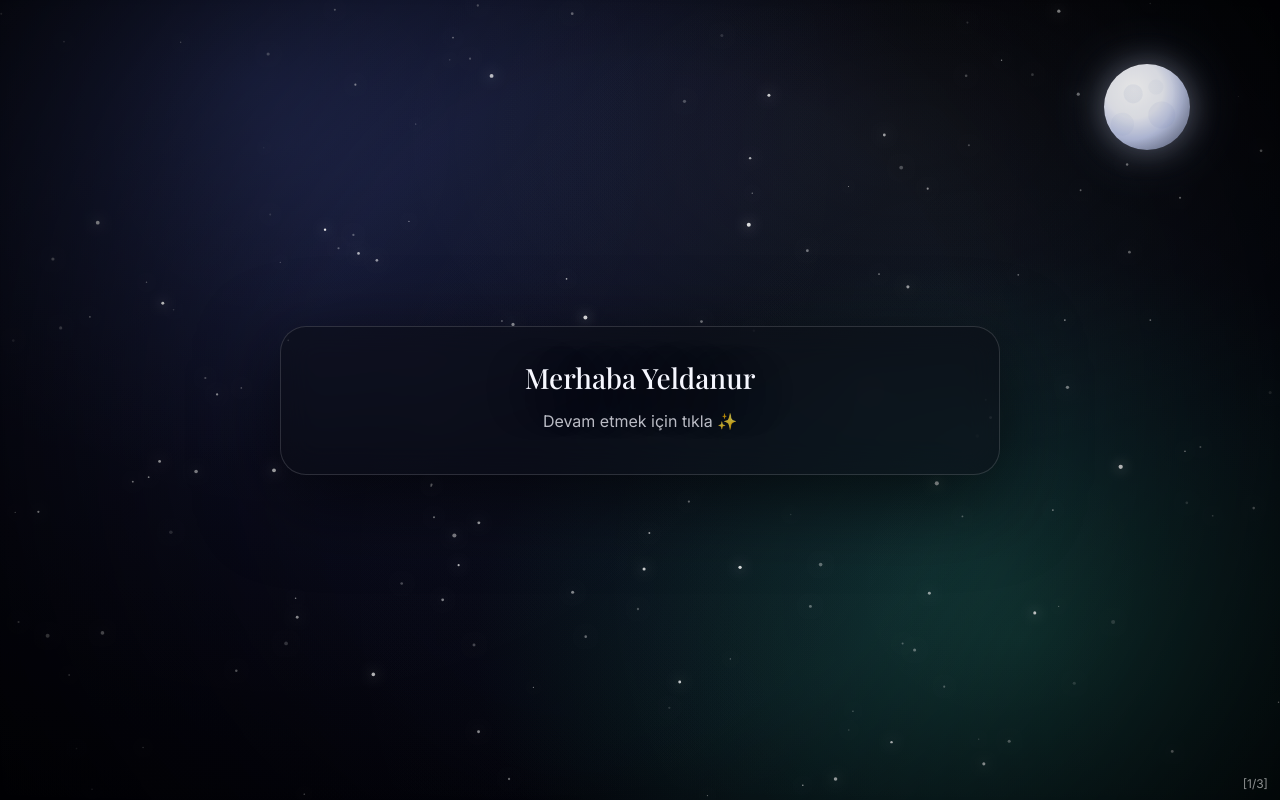
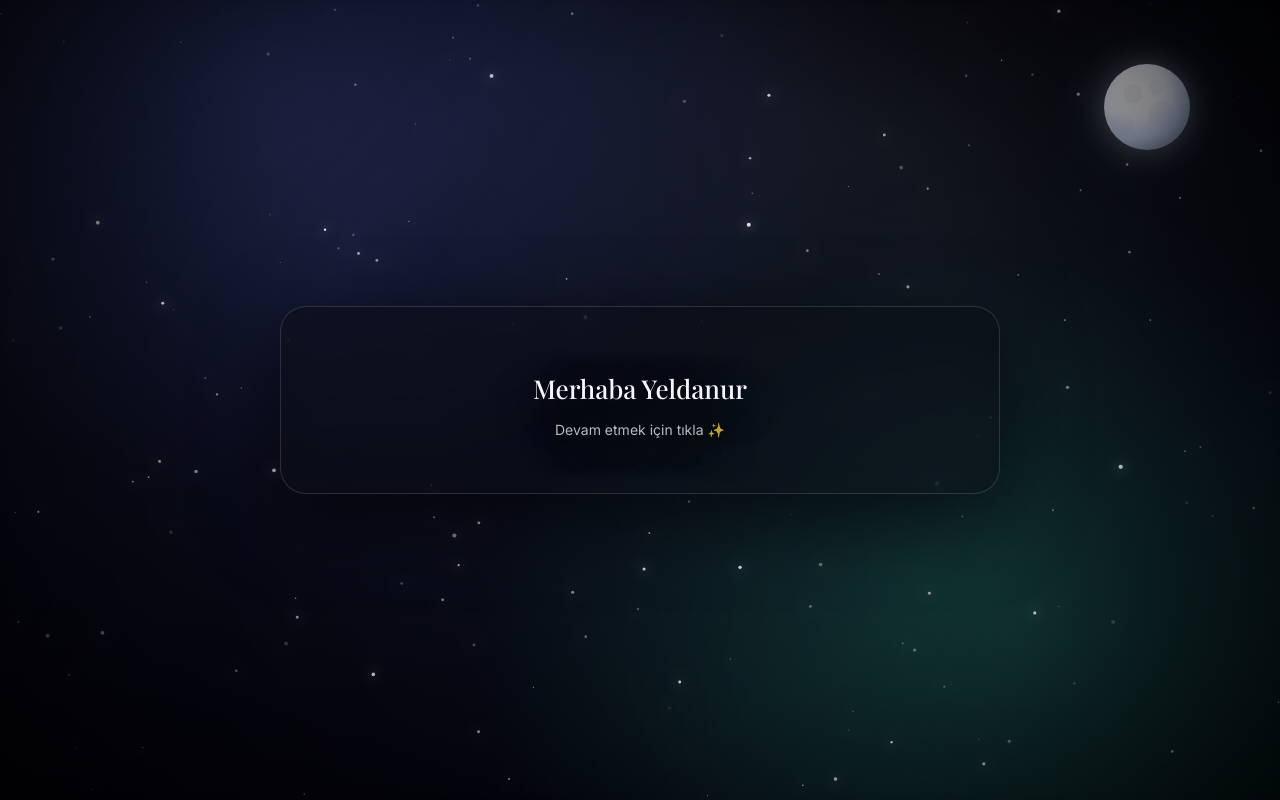
Before and after one commit to Colandorc/surpriz, a plain HTML site: page index.html in a window 1280 px wide. Drawn offline with nearby package versions, Linux system fonts and the light colour scheme; animation ran at ten frames a second.

Commit message:
Refactor CSS and HTML structure for clarity

```diff
--- a/index.html
+++ b/index.html
@@ -12,15 +12,14 @@
   <style>
     :root{
       --txt:#f6f7ff;
-      --muted:rgba(246,247,255,.75);
+      --muted:rgba(246,247,255,.74);
       --glass:rgba(10,12,20,.52);
       --stroke:rgba(255,255,255,.14);
     }
     *{box-sizing:border-box}
     html,body{height:100%}
     body{
-      margin:0;
-      overflow:hidden;
+      margin:0; overflow:hidden;
       color:var(--txt);
       font-family: Inter, system-ui, -apple-system, Segoe UI, Roboto, Arial;
       background:
@@ -29,13 +28,7 @@
         linear-gradient(180deg, #02030a 0%, #060716 55%, #02020a 100%);
     }
 
-    /* Canvaslar tıklamayı YUTMASIN */
-    canvas{
-      position:fixed; inset:0;
-      width:100%; height:100%;
-      display:block;
-      pointer-events:none;
-    }
+    canvas{ position:fixed; inset:0; width:100%; height:100%; display:block; pointer-events:none; }
 
     .vignette{
       position:fixed; inset:-40px;
@@ -43,86 +36,66 @@
         radial-gradient(circle at center, transparent 40%, rgba(0,0,0,.78) 100%),
         radial-gradient(800px 500px at 70% 20%, rgba(255,255,255,.05), transparent 65%);
       pointer-events:none;
-      z-index:1;
     }
 
     .moon{
-      position:fixed;
-      right: 7vw;
-      top: 8vh;
-      width: 86px;
-      height: 86px;
-      border-radius: 50%;
-      background:
-        radial-gradient(circle at 35% 30%, rgba(255,255,255,.95) 0%, rgba(245,247,255,.92) 35%, rgba(210,220,255,.85) 60%, rgba(160,175,220,.55) 100%);
+      position:fixed; right: 7vw; top: 8vh;
+      width: 86px; height: 86px; border-radius: 50%;
+      background: radial-gradient(circle at 35% 30%, rgba(255,255,255,.95) 0%, rgba(245,247,255,.92) 35%, rgba(210,220,255,.85) 60%, rgba(160,175,220,.55) 100%);
       box-shadow: 0 0 30px rgba(220,230,255,.35), 0 0 70px rgba(180,205,255,.18);
-      opacity:.95;
-      overflow:hidden;
-      pointer-events:none;
-      z-index:2;
+      opacity:.95; overflow:hidden; pointer-events:none;
     }
     .moon::before{
-      content:"";
-      position:absolute; inset:-10px;
+      content:""; position:absolute; inset:-10px;
       background:
         radial-gradient(circle at 35% 40%, rgba(120,140,190,.18) 0 9px, transparent 10px),
         radial-gradient(circle at 65% 55%, rgba(120,140,190,.14) 0 13px, transparent 14px),
         radial-gradient(circle at 55% 30%, rgba(120,140,190,.10) 0 7px, transparent 8px),
         radial-gradient(circle at 30% 70%, rgba(120,140,190,.12) 0 11px, transparent 12px);
-      mix-blend-mode:multiply;
-      opacity:.55;
-      transform: rotate(10deg);
+      mix-blend-mode:multiply; opacity:.55; transform: rotate(10deg);
     }
     .moon::after{
-      content:"";
-      position:absolute; inset:0;
+      content:""; position:absolute; inset:0;
       background: radial-gradient(circle at 25% 35%, transparent 0 55%, rgba(0,0,0,.18) 75%, rgba(0,0,0,.35) 100%);
       opacity:.55;
     }
 
-    .wrap{
-      position:relative;
-      height:100%;
-      display:grid;
-      place-items:center;
-      padding:22px;
-      z-index:3;
-    }
+    .wrap{ position:relative; height:100%; display:grid; place-items:center; padding:22px; z-index:2; }
     .card{
       width:min(720px, 94vw);
       border:1px solid var(--stroke);
       background: var(--glass);
       backdrop-filter: blur(16px);
       border-radius:26px;
-      padding:26px 18px 18px;
+      padding:28px 18px 18px;
       box-shadow: 0 24px 80px rgba(0,0,0,.6);
       text-align:center;
       user-select:none;
       -webkit-tap-highlight-color: transparent;
     }
 
-    .title{
+    /* TEK METİN ALANI: başlık + içerik burada */
+    #mainText{
       font-family: "Playfair Display", serif;
-      font-size: 28px;
-      margin: 6px 0 12px;
+      font-size: 26px;
+      line-height: 1.55;
       text-shadow: 0 10px 40px rgba(0,0,0,.6);
+      white-space: pre-line;
+      margin: 0;
+      min-height: 140px;
+      display:flex;
+      align-items:center;
+      justify-content:center;
+      flex-direction:column;
+      gap:10px;
     }
-    .line{
-      font-size: 16px;
+    #mainText span{
+      font-family: Inter, system-ui, -apple-system, Segoe UI, Roboto, Arial;
+      font-size: 14px;
       color: var(--muted);
-      margin: 0;
-      white-space: pre-line;
-      line-height: 1.7;
-      min-height: 48px;
     }
 
-    .row{
-      display:flex;
-      gap:12px;
-      justify-content:center;
-      flex-wrap:wrap;
-      margin-top:16px;
-    }
+    .row{ display:flex; gap:12px; justify-content:center; flex-wrap:wrap; margin-top:18px; }
     .btn{
       border:1px solid var(--stroke);
       background: rgba(255,255,255,.08);
@@ -134,20 +107,7 @@
       transition: transform .18s ease, opacity .18s ease, background .18s ease;
     }
     .btn.primary{ background: rgba(255,255,255,.12); }
-    .btn:active{ transform: scale(.99); }
     #choiceRow{ display:none; }
-
-    /* Debug sayaç (istersen sonra sil) */
-    #dbg{
-      position:fixed;
-      right:12px;
-      bottom:10px;
-      font: 12px/1 Inter, Arial;
-      color: rgba(255,255,255,.55);
-      z-index:5;
-      user-select:none;
-      pointer-events:none;
-    }
   </style>
 </head>
 
@@ -161,8 +121,7 @@
 
   <main class="wrap">
     <section class="card" id="card">
-      <div class="title" id="tTitle">Merhaba Yeldanur</div>
-      <p class="line" id="tLine">Devam etmek için tıkla ✨</p>
+      <p id="mainText"></p>
 
       <div class="row" id="choiceRow">
         <button class="btn primary" id="yesBtn" type="button">Evet</button>
@@ -171,75 +130,55 @@
     </section>
   </main>
 
-  <div id="dbg">[1/3]</div>
-
-  <!-- music.mp3 varsa aynı klasöre koy -->
   <audio id="audio" loop>
     <source src="music.mp3" type="audio/mpeg" />
   </audio>
 
   <script>
-    // Eğer sayfada JS hata verirse bunu gör:
-    window.onerror = function(msg, src, line, col){
-      alert("JS HATA: " + msg + " (satır " + line + ")");
-    };
+    /* ====== SAHNE + TIK (ESKİSİ GİBİ) ====== */
+    const mainText = document.getElementById("mainText");
+    const choiceRow = document.getElementById("choiceRow");
+    const yesBtn = document.getElementById("yesBtn");
+    const noBtn = document.getElementById("noBtn");
+    const audio = document.getElementById("audio");
 
-    const $ = (id) => document.getElementById(id);
-    const tTitle = $("tTitle");
-    const tLine  = $("tLine");
-    const card   = $("card");
-    const choiceRow = $("choiceRow");
-    const yesBtn = $("yesBtn");
-    const noBtn  = $("noBtn");
-    const dbg    = $("dbg");
-    const audio  = $("audio");
+    const scenes = [
+      { html:`Merhaba Yeldanur\n<span>Devam etmek için tıkla ✨</span>`, choice:false },
+      { html:`Bu aralar keyifsiz olduğunu biliyorum…\nVe yanında olmak istiyorum.\n<span>(Devam etmek için herhangi bir yere tıkla)</span>`, choice:false },
+      { html:`Bugün akşam işlerin bittiğinde…\n5 dakika bile olsa seni görmek ve yanında olmak istiyorum.\n<span>(Seçimini yap)</span>`, choice:true },
+    ];
 
-    // SAHNELER
-    const scenes = [
-      { title:"Merhaba Yeldanur", line:"Devam etmek için tıkla ✨", choice:false },
-      { title:"", line:"Bu aralar keyifsiz olduğunu biliyorum…\nVe yanında olmak istiyorum.", choice:false },
-      { title:"", line:"Bugün akşam işlerin bittiğinde…\n5 dakika bile olsa seni görmek ve yanında olmak istiyorum.", choice:true },
-    ];
-    let i = 0;
+    let idx = 0;
+    function setScene(i){
+      mainText.innerHTML = scenes[i].html;
+      choiceRow.style.display = scenes[i].choice ? "flex" : "none";
+    }
+    setScene(idx);
 
-    function setScene(idx){
-      const s = scenes[idx];
-      tTitle.textContent = (s.title && s.title.trim()) ? s.title : " ";
-      tLine.textContent  = (s.line  && s.line.trim())  ? s.line  : " ";
-      choiceRow.style.display = s.choice ? "flex" : "none";
-      dbg.textContent = `[${idx+1}/${scenes.length}]`;
-    }
-    setScene(i);
-
-    // Müzik: ilk tıkta dene
     let musicStarted = false;
     async function startMusicOnce(){
       if(musicStarted) return;
       try { await audio.play(); musicStarted = true; } catch(e){}
     }
 
-    function isButton(ev){
-      return ev.target && ev.target.closest && ev.target.closest("button");
+    function isButton(e){
+      return e.target && e.target.closest && e.target.closest("button");
     }
-
-    function advance(){
-      if(i < scenes.length - 1){
-        i++;
-        setScene(i);
+    async function goNext(e){
+      if(isButton(e)) return;
+      await startMusicOnce();
+      if(idx < scenes.length - 1){
+        idx++;
+        setScene(idx);
       }
     }
 
-    // TIK: EN GARANTİSİ (CAPTURE) -> sayfada ne olursa olsun yakalar
-    async function tapHandler(ev){
-      if(isButton(ev)) return;
-      await startMusicOnce();
-      advance();
-    }
-    window.addEventListener("pointerdown", tapHandler, true);
-    window.addEventListener("click", tapHandler, true);
-    window.addEventListener("touchstart", tapHandler, {capture:true, passive:true});
+    // “Her yere tık” + bozulmaması için capture
+    window.addEventListener("pointerdown", goNext, true);
+    window.addEventListener("click", goNext, true);
+    window.addEventListener("touchstart", goNext, {capture:true, passive:true});
 
-    // HAYIR -> tamamen yok olsun
+    // Hayır -> yok olsun
     noBtn.addEventListener("click", async (e) => {
       e.stopPropagation();
       await startMusicOnce();
@@ -248,15 +187,15 @@
       setTimeout(()=> yesBtn.style.transform = "scale(1)", 220);
     });
 
-    /* ==== Buradan sonrası: yıldız + meteor + havai fişek (senin iyi dediğin mantık) ==== */
+    /* ====== YILDIZ + METEOR + HAVAİ FİŞEK (DOKUNMADIM) ====== */
     function rand(min,max){ return Math.random()*(max-min)+min; }
 
-    const sky = $("sky"), sctx = sky.getContext("2d");
-    const mete = $("meteors"), mctx = mete.getContext("2d");
-    const fx = $("fx"), fctx = fx.getContext("2d");
+    const sky = document.getElementById("sky"), sctx = sky.getContext("2d");
+    const mete = document.getElementById("meteors"), mctx = mete.getContext("2d");
+    const fx = document.getElementById("fx"), fctx = fx.getContext("2d");
 
     let W,H,DPR, stars=[];
-    let meteor = null;
+    let meteor=null;
 
     function resize(){
       DPR = Math.min(window.devicePixelRatio || 1, 2);
@@ -269,8 +208,7 @@
       }
       const count = Math.floor((innerWidth * innerHeight) / 6500);
       stars = Array.from({length: count}, () => ({
-        x: Math.random()*W,
-        y: Math.random()*H,
+        x: Math.random()*W, y: Math.random()*H,
         r: rand(0.6, 1.8)*DPR,
         base: rand(0.15, 0.85),
         tw: rand(0.002, 0.009),
@@ -312,13 +250,7 @@
       const angle = rand(0.30, 0.45);
       const speed = rand(2.2, 3.1) * DPR;
       const life  = rand(140, 220);
-      meteor = {
-        x: startX, y: startY,
-        vx: Math.cos(angle) * speed,
-        vy: Math.sin(angle) * speed,
-        life, max: life,
-        len: rand(220, 360)*DPR,
-      };
+      meteor = { x:startX, y:startY, vx:Math.cos(angle)*speed, vy:Math.sin(angle)*speed, life, max:life, len:rand(220,360)*DPR };
     }
     function scheduleMeteor(){
       setTimeout(() => { spawnMeteor(); scheduleMeteor(); }, rand(9000, 18000));
@@ -365,7 +297,6 @@
       requestAnimationFrame(drawMeteors);
     }
 
-    // Fireworks
     const particles = [];
     let fireworksOn = false;
 
@@ -375,15 +306,7 @@
       for(let i=0;i<n;i++){
         const ang = rand(0, Math.PI*2);
         const spd = rand(1.2, 4.8) * DPR;
-        particles.push({
-          x, y,
-          vx: Math.cos(ang)*spd,
-          vy: Math.sin(ang)*spd,
-          life: rand(40, 70),
-          max: 70,
-          r: rand(1.2, 2.6)*DPR,
-          hue: baseHue + rand(-25, 25)
-        });
+        particles.push({ x,y, vx:Math.cos(ang)*spd, vy:Math.sin(ang)*spd, life:rand(40,70), max:70, r:rand(1.2,2.6)*DPR, hue:baseHue + rand(-25,25) });
       }
     }
 
@@ -412,17 +335,13 @@
         if(p.life <= 0) particles.splice(i,1);
       }
 
-      if(fireworksOn || particles.length){
-        requestAnimationFrame(drawFireworks);
-      }else{
-        fctx.clearRect(0,0,W,H);
-      }
+      if(fireworksOn || particles.length) requestAnimationFrame(drawFireworks);
+      else fctx.clearRect(0,0,W,H);
     }
 
     function startFireworks(){
       if(fireworksOn) return;
       fireworksOn = true;
-
       burst(W*0.55, H*0.35);
       const endAt = Date.now() + 4200;
       (function loop(){
@@ -430,7 +349,6 @@
         burst(rand(0.25,0.75)*W, rand(0.18,0.52)*H);
         setTimeout(loop, rand(500, 900));
       })();
-
       drawFireworks();
     }
 
@@ -438,9 +356,7 @@
       e.stopPropagation();
       await startMusicOnce();
       startFireworks();
-
-      tTitle.textContent = "🤍";
-      tLine.textContent  = "Tamam.\nİşin bittiğinde haber ver…\nBen geliyorum.";
+      mainText.innerHTML = `🤍\nİşin bittiğinde haber ver…\nBen geliyorum.`;
       choiceRow.style.display = "none";
     });
 
```
